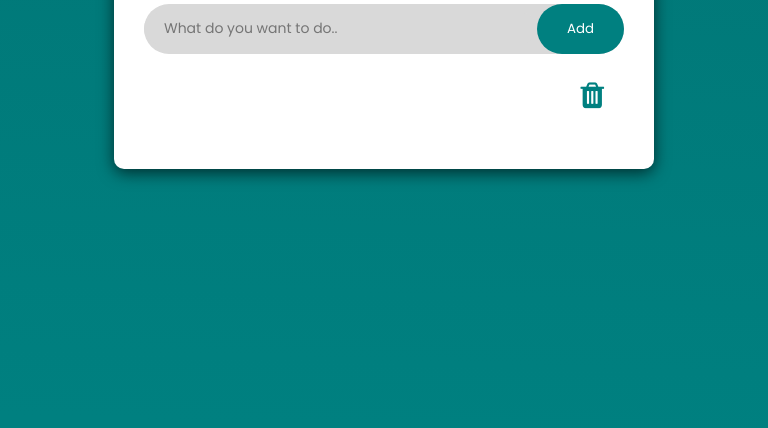
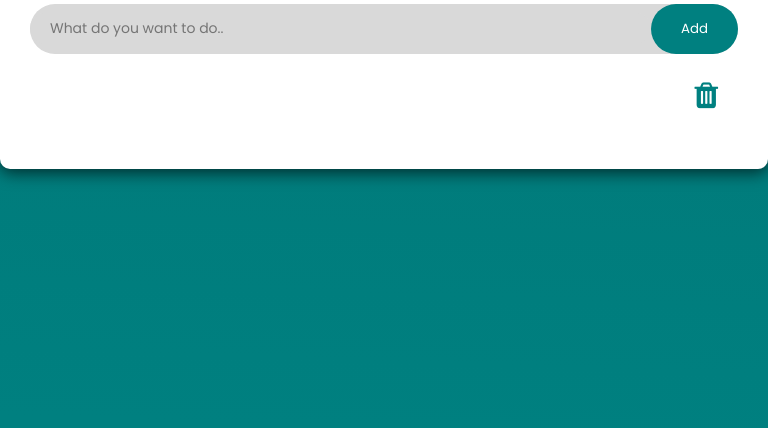
Before and after one commit to Jana-Gale/Daily-Life-App, a plain HTML site: page index.html in a window 768 px wide. Shown: the part 372-800 px from the top of the page. Drawn offline with Linux system fonts and the light colour scheme.

Commit message:
modified  Style.css

```diff
--- a/Style.css
+++ b/Style.css
@@ -18,7 +18,7 @@
 .dail_Life {
     background-color: white;
     width: 100%;
-    max-width: 540px;
+    max-width: 800px;
     border-radius: 10px;
     padding: 40px 30px 30px;
     margin: 100px auto;
@@ -133,3 +133,18 @@ input[type="checkbox"] {
     font-size: 30px;
     cursor: pointer;
 }
+
+
+/* //Responsive   to do list */
+
+@media (max-width:600px) {
+    .dail_Life {
+        max-width: 540px;
+    }
+}
+
+@media (min-width:601px) and (max-width:900px) {
+    .dail_Life {
+        max-width: 800px;
+    }
+}
```
